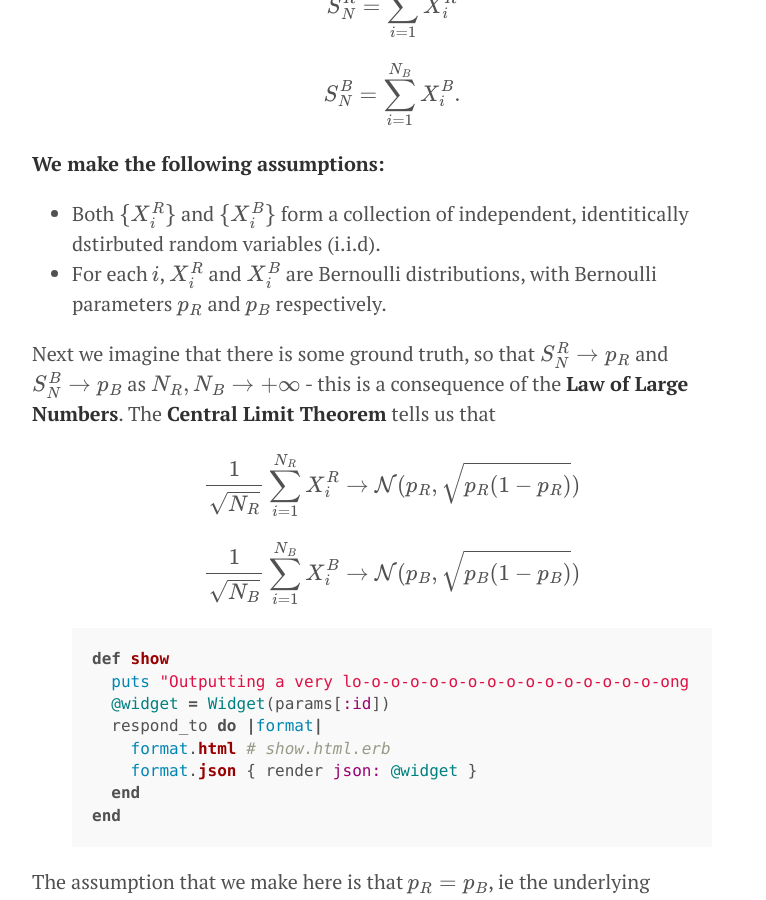
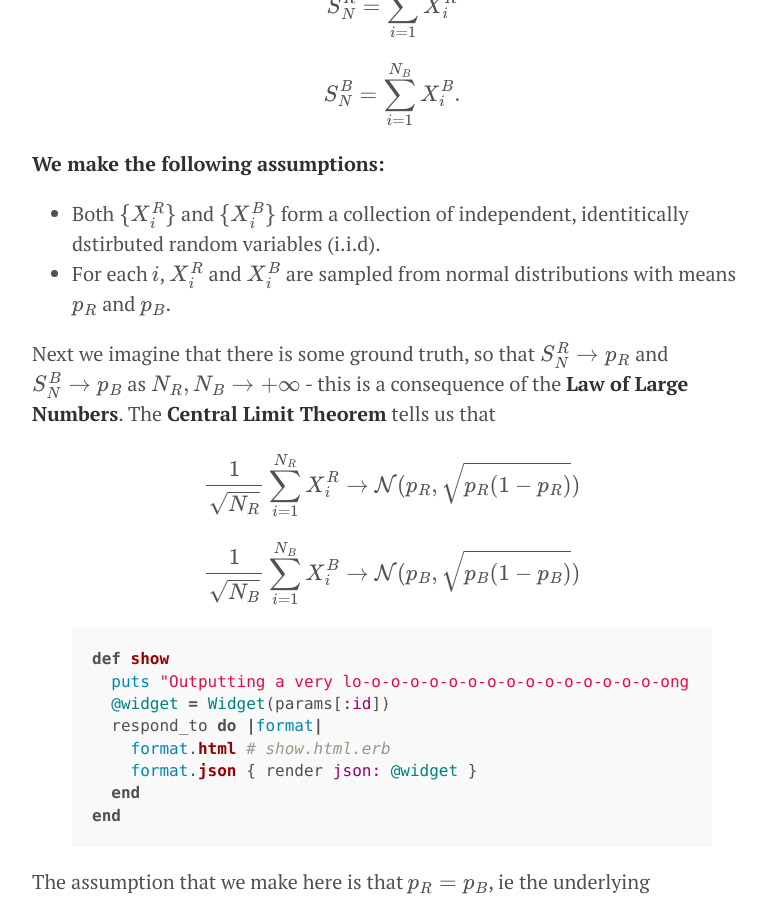
Before and after one commit to doriang102/doriang102.github.io, a Jekyll site: the page built from _posts/2017-05-28-hypothesis-testing.md, in a window 1280 px wide and 900 px high, scrolled down 785 px. Shown: the whole window, without its empty margins (248-1014 px from the left). Built offline with Jekyll 4.4.1, drawn with Linux system fonts in a browser that asks for light colours; our own code applies the rules of GitHub Pages for plain Markdown files; formulas are drawn with MathJax 3.

Commit message:
Update 2017-05-28-hypothesis-testing.md

```diff
--- a/_posts/2017-05-28-hypothesis-testing.md
+++ b/_posts/2017-05-28-hypothesis-testing.md
@@ -17,7 +17,7 @@
 
 **We make the following assumptions:**
 - Both $$\{X_i^R\}$$ and $$\{X_i^B\}$$ form a collection of independent, identitically dstirbuted random variables (i.i.d).
-- For each $$i$$, $$X_i^R$$ and $$X_i^B$$ are Bernoulli distributions, with Bernoulli parameters $$p_R$$ and $$p_B$$ respectively.
+- For each $$i$$, $$X_i^R$$ and $$X_i^B$$ are sampled from normal distributions with means $$p_R$$ and $$p_B$$.
 
 Next we imagine that there is some ground truth, so that $$S_N^R \to p_R$$ and $$S_N^B \to p_B$$ as $$N_R,N_B \to +\infty$$ - this is a consequence of the **Law of Large Numbers**. The **Central Limit Theorem** tells us that
 
```
